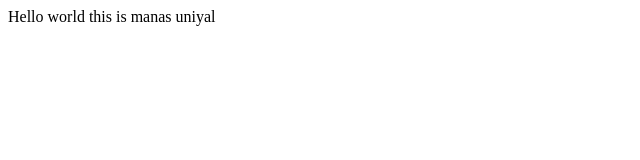
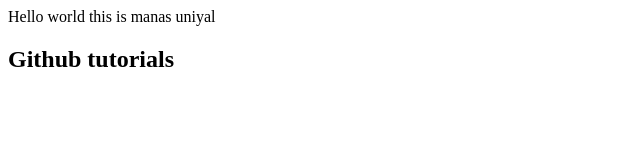
Before and after one commit to uniyalmanas/Ghub, a plain HTML site: page index.html in a window 1280 px wide. Shown: the whole page, without its empty margins (0-640 px from the left). Drawn offline with Linux system fonts and the light colour scheme.

Commit message:
third commit

```diff
--- a/index.html
+++ b/index.html
@@ -7,5 +7,6 @@
 </head>
 <body>
     Hello world this is manas uniyal
+    <h2> Github tutorials </h2>
 </body>
 </html>
```
